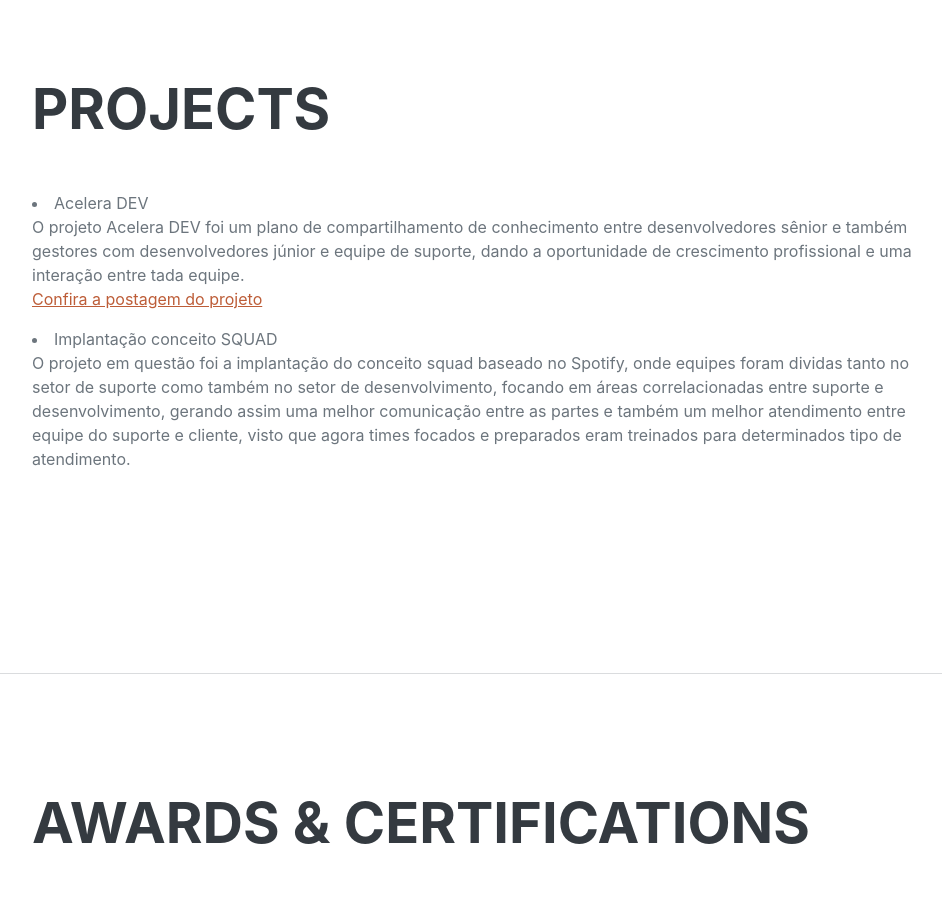
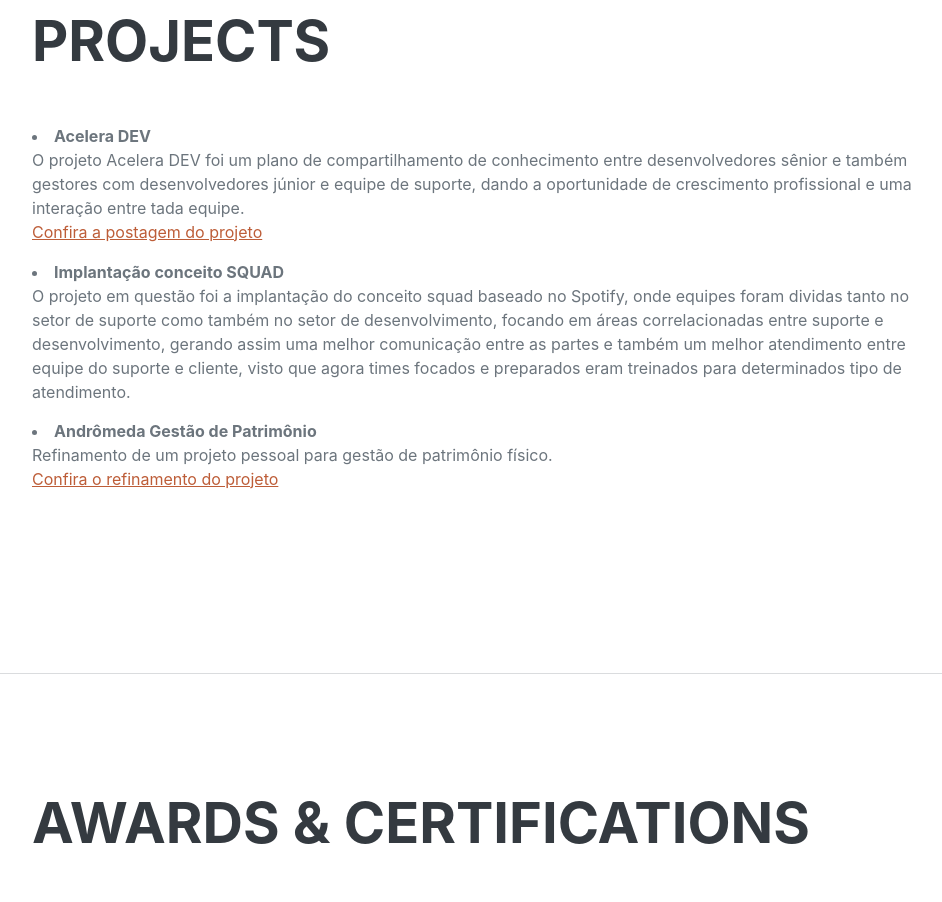
Before and after one commit to MayconLSilva/developer, a plain HTML site: page index.html in a window 1280 px wide. Shown: the part 5380-6282 px from the top of the page, without its empty margins (288-1230 px from the left). Drawn offline with nearby package versions, Linux system fonts and the light colour scheme; a web font is replaced by a local one.

Commit message:
alteracoes, incluido um novo projeto de refinamento de software

```diff
--- a/index.html
+++ b/index.html
@@ -282,15 +282,24 @@
                 <div class="resume-section-content">
                     <h2 class="mb-5">Projects</h2>
                     <li class="mb-3">
-                        <span class="fa-li"><i class="fas fa-check"></i></span>
-                        Acelera DEV
+                        <!--<span class="fa-li"><i class="fas fa-check"></i></span>
+                        Acelera DEV -->
+                        <a style="font-weight: bold;">Acelera DEV</a>
                         <p class="mb-0">O projeto Acelera DEV foi um plano de compartilhamento de conhecimento entre desenvolvedores sênior e também gestores com desenvolvedores júnior e equipe de suporte, dando a oportunidade de crescimento profissional e uma interação entre tada equipe.</p>
                         <a href="https://www.linkedin.com/posts/mayconsilva-cp_aceleradev-aceleradevcds-cdssoftware-activity-6928728979742806016--M0W/?utm_source=share&utm_medium=member_desktop">Confira a postagem do projeto</a>
                     </li>
                     <li>
-                        <span class="fa-li"><i class="fas fa-check"></i></span>
-                        Implantação conceito SQUAD
+                        <a style="font-weight: bold;">Implantação conceito SQUAD</a>
+                        <!--<span class="fa-li"><i class="fas fa-check"></i></span>
+                        Implantação conceito SQUAD -->
                         <p class="mb-0">O projeto em questão foi a implantação do conceito squad baseado no Spotify, onde equipes foram dividas tanto no setor de suporte como também no setor de desenvolvimento, focando em áreas correlacionadas entre suporte e desenvolvimento, gerando assim uma melhor comunicação entre as partes e também um melhor atendimento entre equipe do suporte e cliente, visto que agora times focados e preparados eram treinados para determinados tipo de atendimento.</p>
+                    </li>
+                    <li class="mb-5" style="margin-top:15px">
+                        <a style="font-weight: bold;">Andrômeda Gestão de Patrimônio</a>
+                        <!--<span class="fa-li"><i class="fas fa-check"></i></span>
+                        Andrômeda Gestão de Patrimônio-->
+                        <p class="mb-0">Refinamento de um projeto pessoal para gestão de patrimônio físico.</p>
+                        <a href="https://silva-software.atlassian.net/wiki/spaces/~619c04a93618cd006f6fe345/pages/17399809/Andr+meda+Patrim+nio">Confira o refinamento do projeto</a>
                     </li>
                 </div>
             </section>
```
